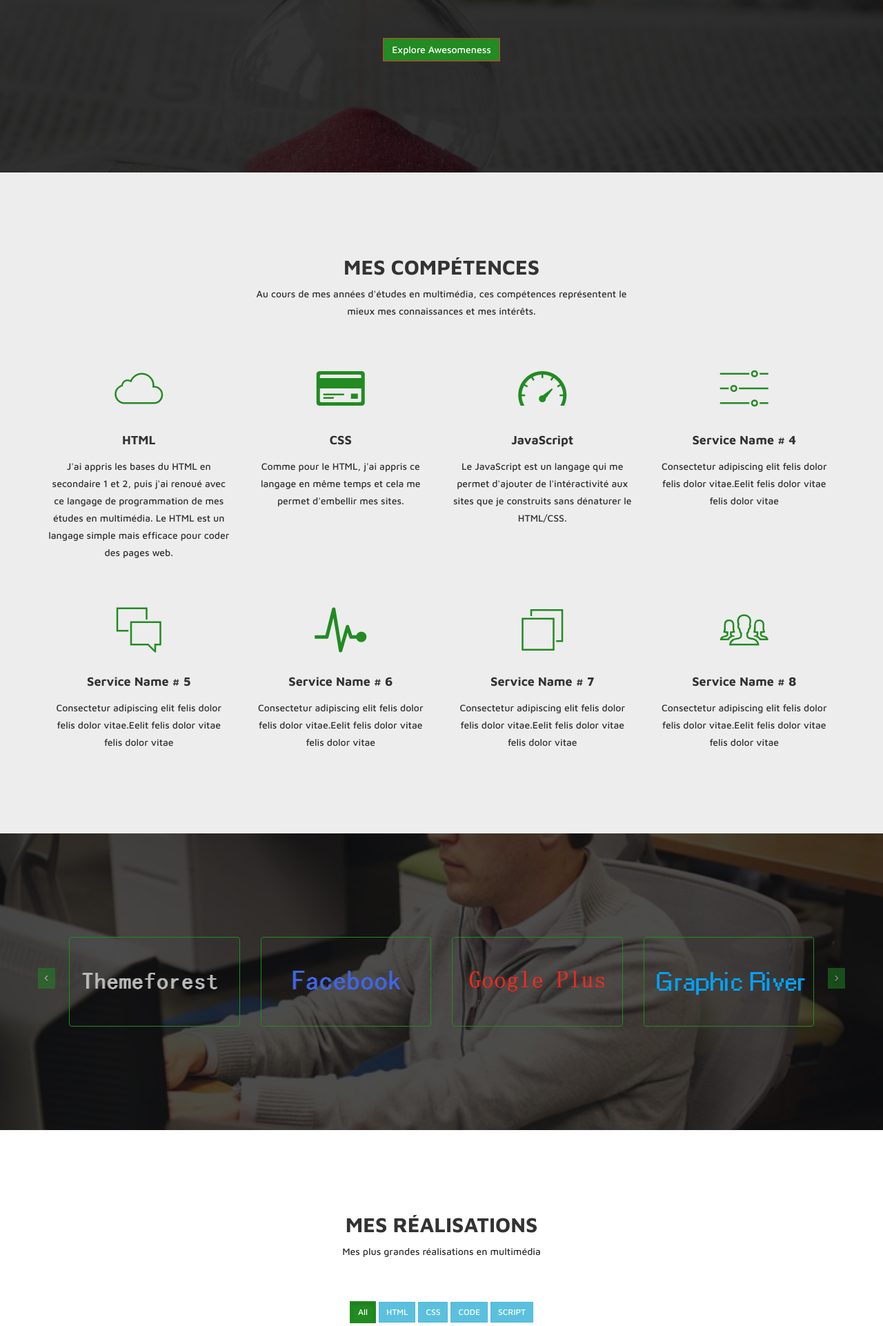
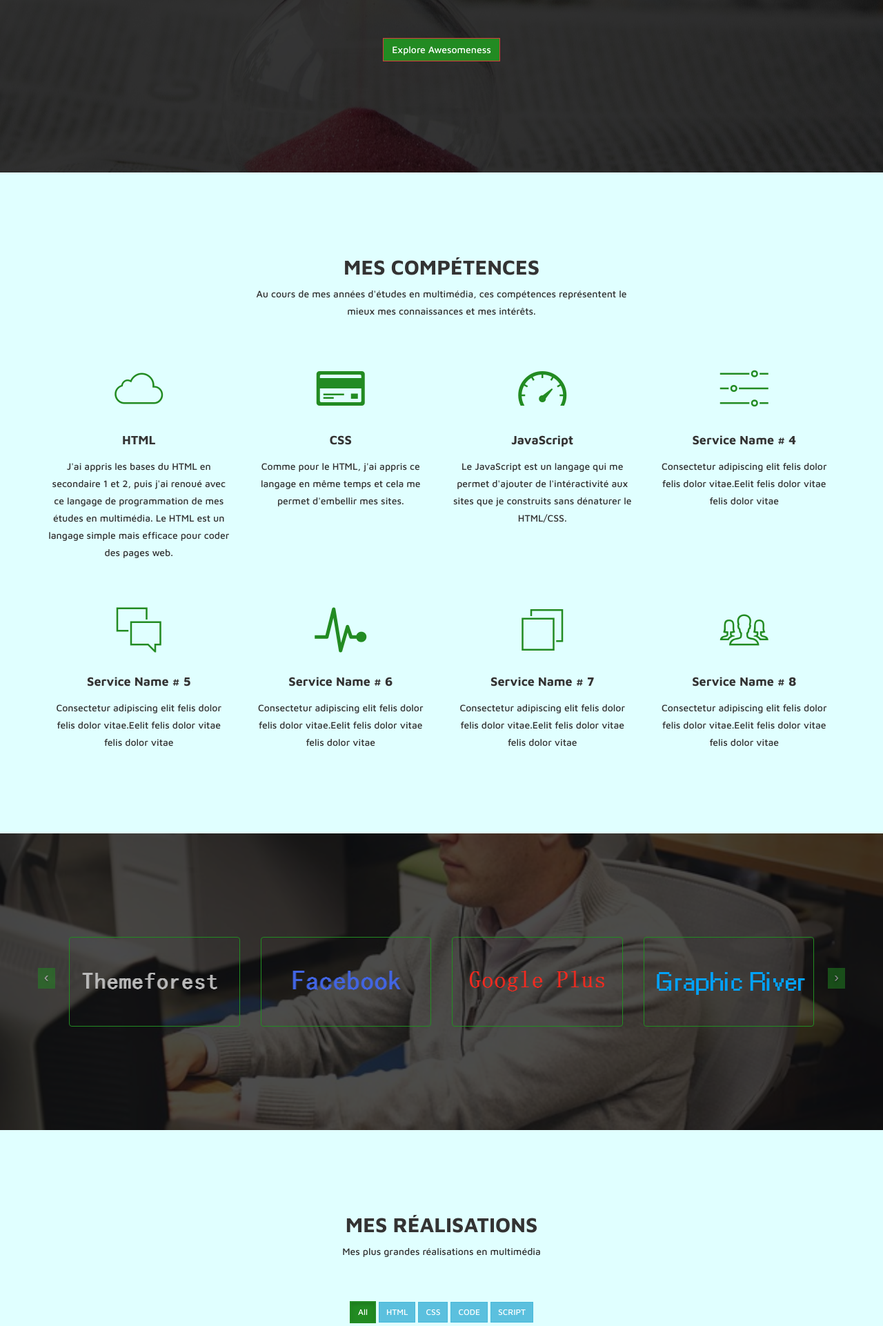
Before and after one commit to francois-stjacques/francois-stjacques, a PHP site: page / in a window 1280 px wide. Shown: the part 450-2372 px from the top of the page at 69% size. Run offline with PHP 8.4, Linux system fonts and the light colour scheme; some web fonts are replaced.

Commit message:
Changement de la couleur d'arrière-plan
La couleur d'arrière-plan a une légère teinte de bleu.

```diff
--- a/assets/css/style.css
+++ b/assets/css/style.css
@@ -29,6 +29,7 @@ body {
 }
 
 section {
+    background-color: #E0FFFF;
     padding-bottom: 120px;
     padding-top: 100px;
 }
@@ -159,7 +160,8 @@ padding:0px;
     SERVICES STYLES
 ==================================*/
 #services {
-    background-color: rgba(237, 237, 237, 1);
+    background-color: #E0FFFF;
+    /* background-color: rgba(237, 237, 237, 1); */
 }
 
     #services i {
@@ -285,9 +287,9 @@ padding:0px;
 /* =============================================================
   TEAM SECTION STYLES
  ============================================================ */
-#team {
+/*#team {
     background-color: rgba(237, 237, 237, 1);
-}
+}*/
 
 .media img {
     margin-right: 40px;
@@ -327,7 +329,8 @@ footer {
     font-size: 15px;
     text-align: center;
     font-weight: 900;
-    background-color: rgba(237, 237, 237, 1);
+    background-color: #E0FFFF;
+    /* background-color: rgba(237, 237, 237, 1); */
 }
 
     footer a, footer a:hover {
```
